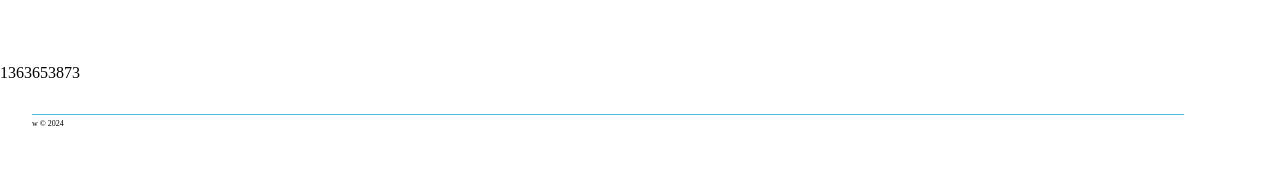
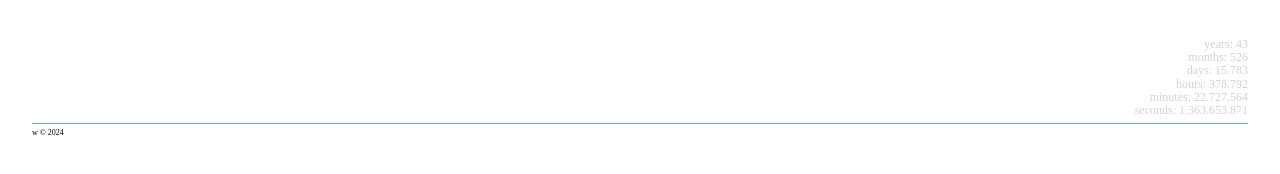
Before and after one commit to wser/vv_site, a website built with Vite: page index.html in a window 1280 px wide. Built offline with nearby package versions, Linux system fonts and the light colour scheme.

Commit message:
style time and add time periods

```diff
--- a/index.html
+++ b/index.html
@@ -7,9 +7,11 @@
     <link rel="stylesheet" type="text/css" href="./style/index.css" />
 </head>
 <body>
-  <div id="content"></div>
-  <div id="mytime"></div>
-  <footer><div id="cred">w&nbsp;&copy;&nbsp;2024</div><div id="tech"></div></footer>
+  <div id="page">
+    <div id="content"></div>
+    <div id="mytime"></div>
+    <footer><div id="cred">w&nbsp;&copy;&nbsp;2024</div><div id="tech"></div></footer>
+  </div>
   <script type="module" src="./src/main.js"></script>
 </body>
 </html>
--- a/src/main.js
+++ b/src/main.js
@@ -3,6 +3,7 @@ import './purify.min.js'
 
 const c = e => console.log(e)
 const clean = e => DOMPurify.sanitize(e)
+const tauSeprtr = n => `${n}`.replace(/(?<!\.\d+)\B(?=(\d{3})+\b)/g, ".").replace(/(?<=\.(\d{3})+)\B/g, ".")
 
 const html = fetch("./vv.md")
 html
@@ -19,9 +20,24 @@ tech
 const myTime = document.getElementById("mytime")
 const initial = '1981-07-03T11:54:55.373Z'
 
-function interval(){
-  let startDate = new Date(initial)
-  let endDate = new Date()
-  return parseInt((endDate - startDate) / 1000);
-}
-let seconds = setInterval(() => {requestAnimationFrame(()=> myTime.innerHTML = interval())},1000)
+setInterval(() => {
+  requestAnimationFrame(()=> {
+    let startDate = new Date(initial)
+    let endDate = new Date()
+    let difference = (endDate - startDate)
+
+    let sec = parseInt(difference/1000)
+    let min = parseInt(difference/(1000*60))
+    let hrs = parseInt(difference/(1000*60*60))
+    let dys = parseInt(difference/(1000*60*60*24))
+    let mts = parseInt(difference/(1000*60*60*24*30))
+    let yrs = parseInt(difference/(1000*60*60*24*30*12))
+    myTime.innerHTML = `
+      <p>years: ${tauSeprtr(yrs)}</p>
+      <p>months: ${tauSeprtr(mts)}</p>
+      <p>days: ${tauSeprtr(dys)}</p>
+      <p>hours: ${tauSeprtr(hrs)}</p>
+      <p>minutes: ${tauSeprtr(min)}</p>
+      <p>seconds: ${tauSeprtr(sec)}</p>
+    `})
+}, 1000)
--- a/style/content.css
+++ b/style/content.css
@@ -1,2 +1,4 @@
-*  { font-family: "Varela Round" }
-#content { display: flex; flex-direction: column; padding: 2em; }
+#content {
+    display: flex;
+    flex-direction: column;
+}
--- a/style/footer.css
+++ b/style/footer.css
@@ -1,14 +1,13 @@
 /* FOOTER //////////////////////////////////////*/
 /* prettier-ignore */
 footer {
-    margin: 2em;
     border-top: 1px solid var(--border-color);
     padding-top: .25em;
-    width: 90%;
+    width: 100%;
     display: flex;
     align-items: center;
-    flex-direction:row;
-    justify-content:space-between;
+    flex-direction: row;
+    justify-content: space-between;
   }
 
 /* CREDENTIALS //////////////////////////////////////*/
--- a/style/index.css
+++ b/style/index.css
@@ -3,5 +3,6 @@
 @import 'fonts.css';
 @import 'certs.css';
 @import 'footer.css';
-
+@import 'time.css';
 @import 'content.css';
+@import 'page.css';
--- /dev/null
+++ b/style/page.css
@@ -0,0 +1,7 @@
+*  {
+    font-family: "Varela Round"
+}
+
+#page {
+    padding: 2em;
+}
--- /dev/null
+++ b/style/time.css
@@ -0,0 +1,14 @@
+#mytime{
+    color: lightgray;
+    display:flex;
+    flex-direction: column;
+    font-size: 12px;
+    float: right;
+    margin-right: 0em;
+    text-align: right;
+    line-height: 0;
+    margin-bottom: 1em;
+}
+#mytime p {
+    margin-bottom: 0.1em;
+}
```
